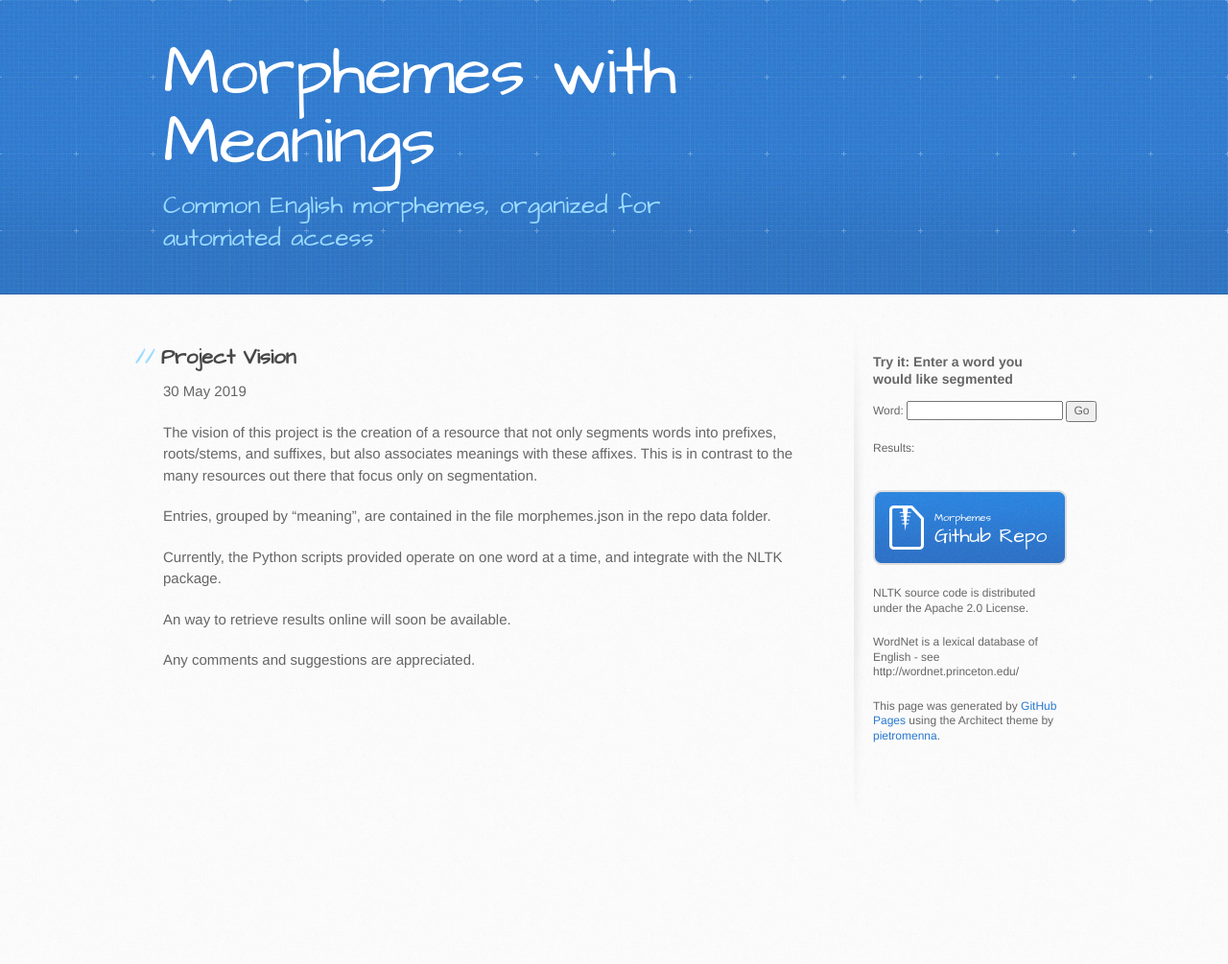
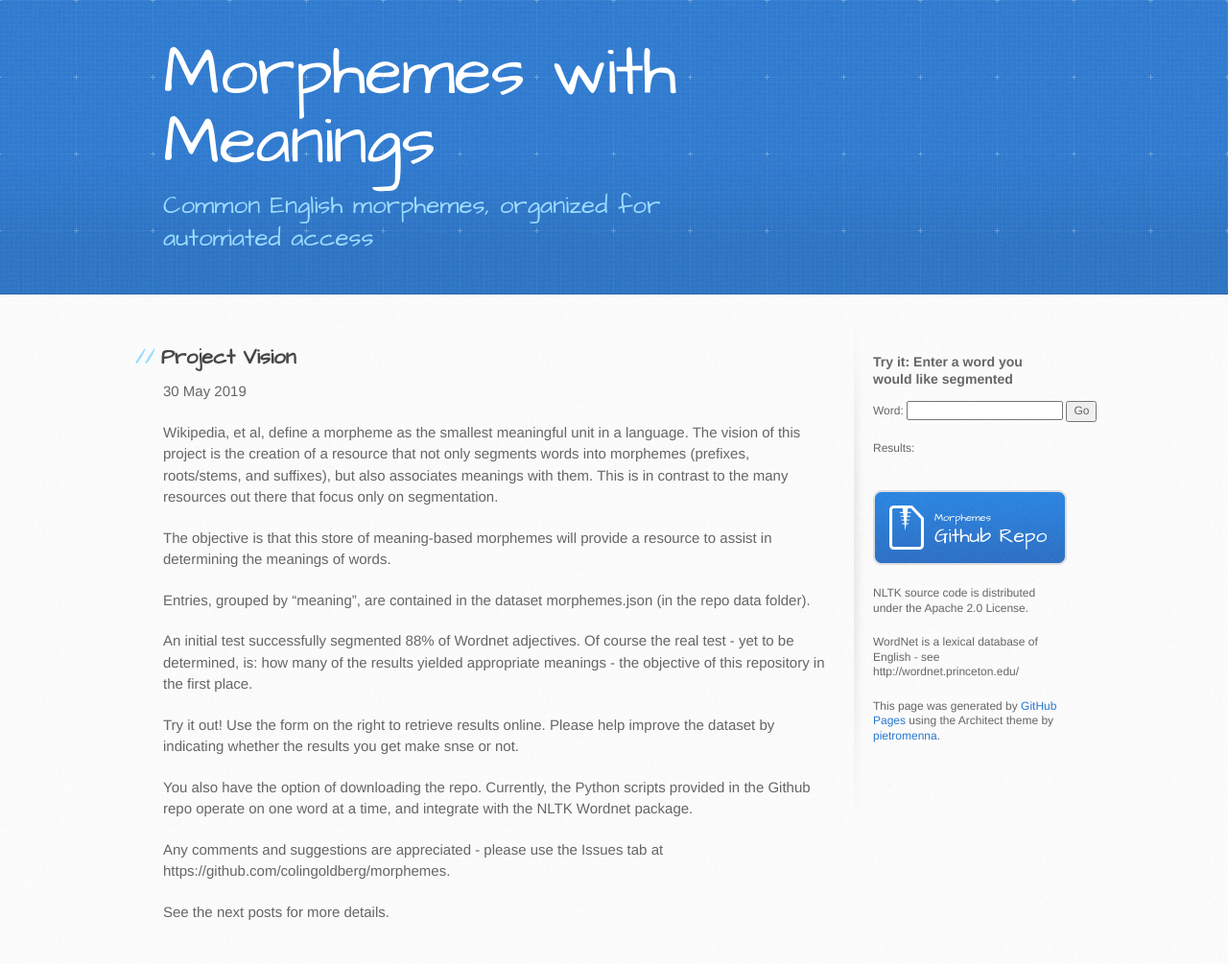
Before and after one commit to colingoldberg/morphemes, a Jekyll site: the page built from docs/_posts/2019-05-30-project-vision.markdown, in a window 1280 px wide. Shown: the whole page at 96% size. Built offline with Jekyll 4.4.1, drawn with Linux system fonts in a browser that asks for light colours; nearby versions of some CDN libraries; before the commit the page ends 900 px from its top, so only the background shows below that.

Commit message:
Update 2019-05-30-project-vision.markdown

```diff
--- a/docs/_posts/2019-05-30-project-vision.markdown
+++ b/docs/_posts/2019-05-30-project-vision.markdown
@@ -5,12 +5,18 @@ date:   2019-05-30 16:40:56
 categories: morpheme update
 ---
 
-The vision of this project is the creation of a resource that not only segments words into prefixes, roots/stems, and suffixes, but also associates meanings with these affixes. This is in contrast to the many resources out there that focus only on segmentation.
+Wikipedia, et al, define a morpheme as the smallest meaningful unit in a language. The vision of this project is the creation of a resource that not only segments words into morphemes (prefixes, roots/stems, and suffixes), but also associates meanings with them. This is in contrast to the many resources out there that focus only on segmentation.
 
-Entries, grouped by "meaning", are contained in the file morphemes.json in the repo data folder.
+The objective is that this store of meaning-based morphemes will provide a resource to assist in determining the meanings of words.
 
-Currently, the Python scripts provided operate on one word at a time, and integrate with the NLTK package.
+Entries, grouped by "meaning", are contained in the dataset morphemes.json (in the repo data folder).
 
-An way to retrieve results online will soon be available.
+An initial test successfully segmented 88% of Wordnet adjectives. Of course the real test - yet to be determined, is: how many of the results yielded appropriate meanings - the objective of this repository in the first place.
 
-Any comments and suggestions are appreciated.
+Try it out! Use the form on the right to retrieve results online. Please help improve the dataset by indicating whether the results you get make snse or not.
+
+You also have the option of downloading the repo. Currently, the Python scripts provided in the Github repo operate on one word at a time, and integrate with the NLTK Wordnet package.
+
+Any comments and suggestions are appreciated - please use the Issues tab at https://github.com/colingoldberg/morphemes.
+
+See the next posts for more details.
```
